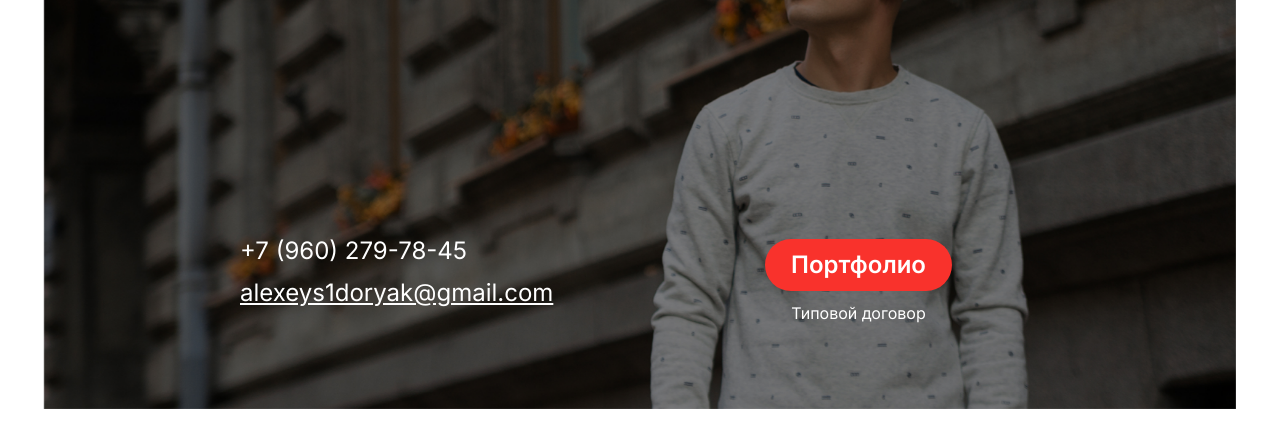
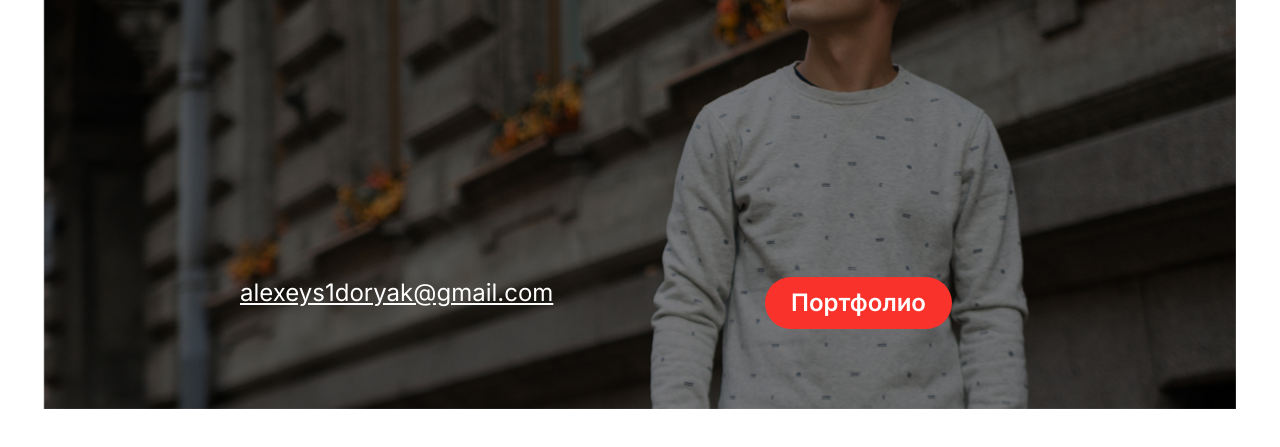
Before and after one commit to s1doryak/s1doryak, a plain HTML site: page index.html in a window 1280 px wide. Shown: the part 347-794 px from the top of the page. Drawn offline with Linux system fonts and the light colour scheme.

Commit message:
Обманка

```diff
--- a/index.html
+++ b/index.html
@@ -33,14 +33,12 @@
               </div>
               <div class="index__group">
                 <div class="index-contacts">
-                  <div class="index-contacts__phone"><a href="tel:+79602797845">+7 (960) 279-78-45</a></div>
                   <div class="index-contacts__email"><a href="mailto:alexeys1doryak@gmail.com">alexeys1doryak@gmail.com</a></div>
                 </div>
                 <div class="index-info">
                   <div class="index-info__button">
                     <div class="button"><a href="/download/portfolio.pdf" target="_blank">Портфолио</a></div>
                   </div>
-                  <div class="index-info__link"><a href="/download/contract.doc" target="_blank" title="Типовой договор">Типовой договор</a></div>
                 </div>
               </div>
             </div>
```
